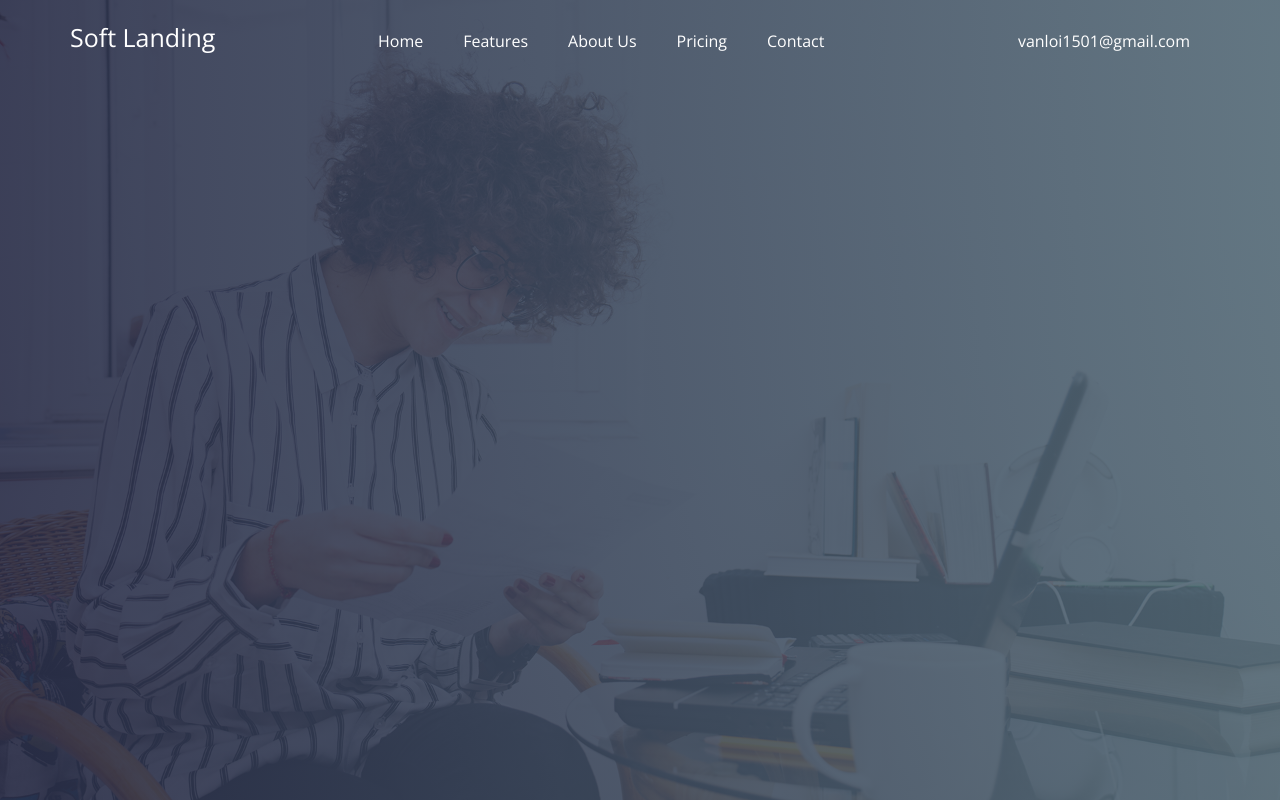
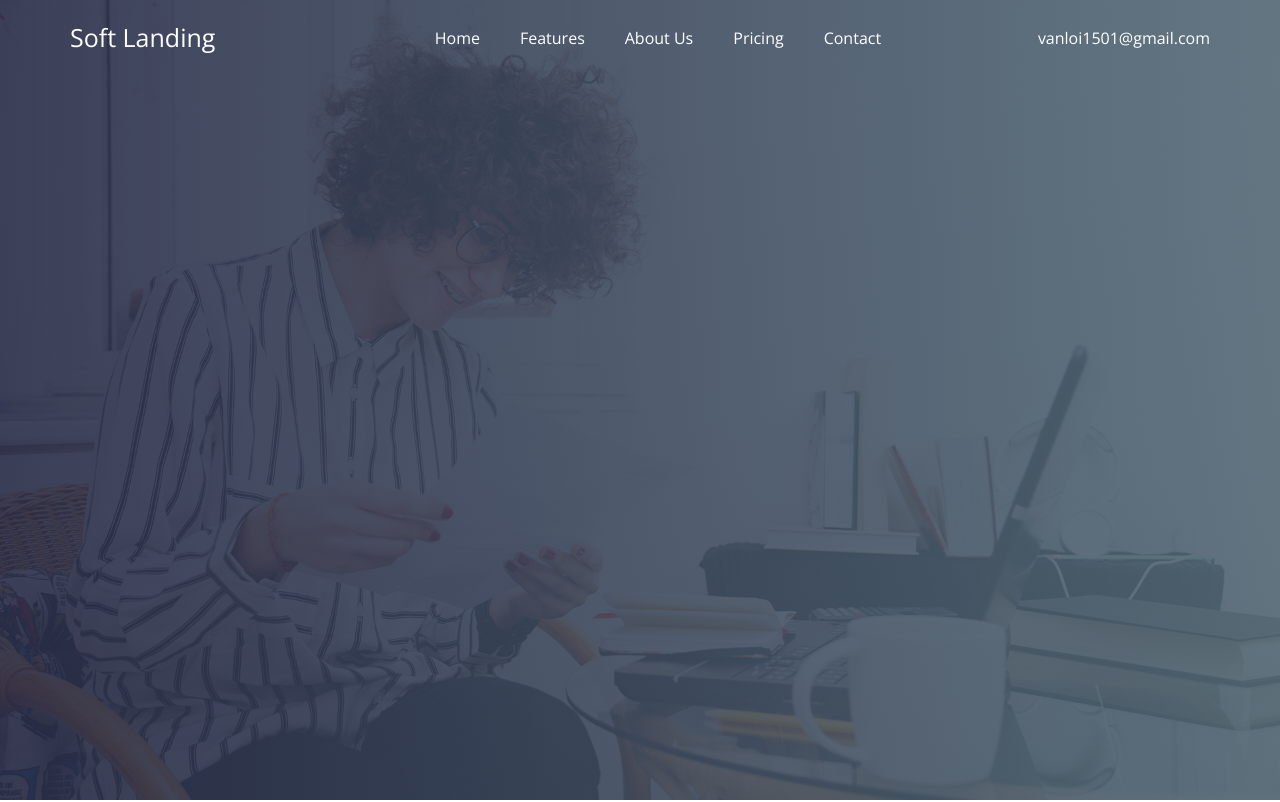
Before and after one commit to levanloi94/Landing-Page-1, a plain HTML site: page index.html in a window 1280 px wide. Shown: the top 802 px of the page. Drawn offline with nearby package versions, Linux system fonts and the light colour scheme.

Commit message:
fix header

```diff
--- a/css/header.css
+++ b/css/header.css
@@ -1,6 +1,6 @@
 /* HEADER */
 .overlay{
-    content: "";
+    /* content: ""; */
     position: absolute;
     top: 0;
     left: 0;
@@ -21,28 +21,20 @@
 }
 .menu .container{
     display: flex;
-    align-items: baseline;
+    align-items: center;
+    justify-content: space-between;
 }
-.nav{
-    margin-left: 8rem;
-    width: 80%;
-}
+
 .menu__list{
     display: flex;
     align-items: center;
-    color: black;
-
 }
 .menu__item{
     padding: 2.5rem 2rem;
 }
-.menu__item:last-child{
-    margin-left: auto;
-
-}
 .menu__link{
     color: white;
-    transition: 0.5s linear;
+    transform: .5s linear;
 }
 h1{
     color: white;
@@ -53,12 +45,14 @@ h1{
 .header__content{
     background-image: url(../images/home-bg.jpg);
     background-repeat: no-repeat;
+    background-position: center;
     background-size: cover;
+    background-attachment: fixed;
     min-height: 100vh;
     position: relative;
     text-align: center;
     z-index: 0;
-    padding-top: 18rem;
+    padding-top: 20%;
 }
 .logo{
     font-size: 25px;
@@ -166,6 +160,9 @@ h1{
 
 }
 @media screen and (max-width: 768px){
+    .right-menu{
+        display: none;
+    }
     .header__content{
         min-height: 70rem;
         padding-top: 30%;
--- a/index.html
+++ b/index.html
@@ -16,7 +16,6 @@
 <body>
 
     <!-- HEADER -->
-   <div class="wrapper">
     <a href="#home" class="back-to-top">
         <i class="bx bxs-to-top"></i>
     </a>
@@ -46,10 +45,10 @@
                         <li class="menu__item" >
                             <a href="#contact" class="menu__link" > Contact </a>
                         </li>
-                        <li class="menu__item" >
-                            <a href="#home" class="menu__link" > vanloi1501@gmail.com </a>
-                        </li>
                     </ul>
+                </div>
+                <div class="right-menu">
+                    <a href="#home" class="menu__link" > vanloi1501@gmail.com </a>
                 </div>
                 <i class="fas fa-bars menu__collapse"></i>
             </div>
@@ -305,7 +304,6 @@
             </div>
         </div>
     </section>
-   </div>
 
     <script src="./js/fixed-nav.js"></script>
 
--- a/js/fixed-nav.js
+++ b/js/fixed-nav.js
@@ -8,7 +8,7 @@ function scrollFunction() {
         if (document.body.onscrollTop>200 || document.documentElement.scrollTop > 200) {
             document.getElementById("menu").style.backgroundColor = "white";
             document.getElementById("menu").style.boxShadow = " 0 0 14px 14px rgba(0, 0, 0, 0.04)";
-            document.getElementById("logo").style.color="black";
+            document.getElementById("logo").style.color="#2EB888";
             document.querySelector('.back-to-top').style.display = "flex";
             arr = menuLink[j].className.split(" ");
             if( arr.indexOf(name) == -1){
```
